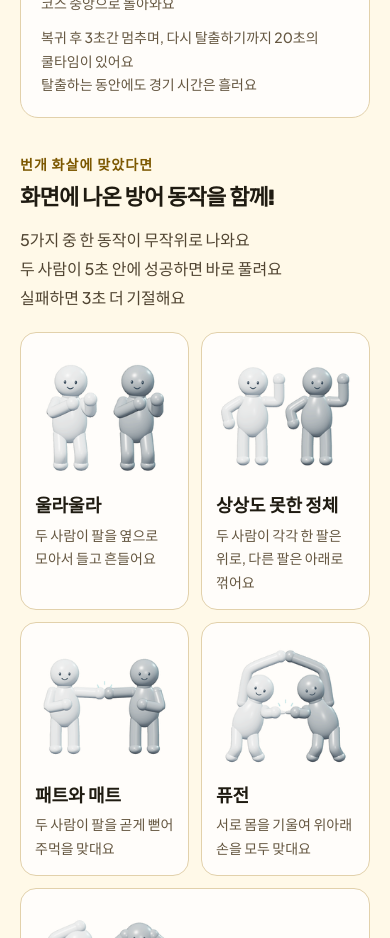
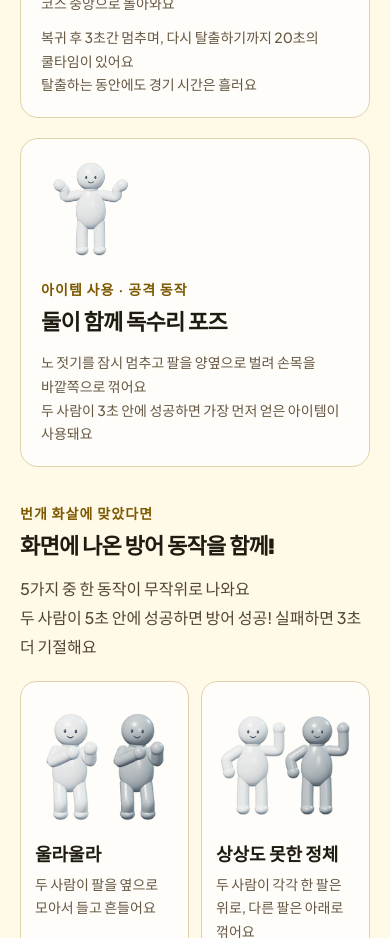
Before and after one commit to leeyeonho95/noddsaywebpage, a React (Vite) app: page / in a window 390 px wide. Shown: the part 6920-7858 px from the top of the page. Built offline with nearby package versions, Linux system fonts and the light colour scheme; no server answers; a web font is replaced by a local one.

Commit message:
feat: 독수리 포즈 안내와 번개 방어 문구 추가

```diff
--- a/src/components/MotionGuide.tsx
+++ b/src/components/MotionGuide.tsx
@@ -1,4 +1,5 @@
 import escapeX from '../assets/motions/01-escape-x-01.png'
+import eagle from '../assets/motions/09-eagle-01.png'
 import hula from '../assets/motions/11-hula-01.png'
 import surprise from '../assets/motions/12-surprise-01.png'
 import patmat from '../assets/motions/13-patmat-01.png'
@@ -54,12 +55,21 @@ export function MotionGuide() {
               <p><span>복귀 후 3초간 멈추며, 다시 탈출하기까지 20초의 쿨타임이 있어요</span><span>탈출하는 동안에도 경기 시간은 흘러요</span></p>
             </div>
           </div>
+
+          <div className="motion-item-use">
+            <MotionPose image={eagle} />
+            <div>
+              <p className="game-kicker">아이템 사용 · 공격 동작</p>
+              <h3 className="game-subheading">둘이 함께 독수리 포즈</h3>
+              <p><span>노 젓기를 잠시 멈추고 팔을 양옆으로 벌려 손목을 바깥쪽으로 꺾어요</span><span>두 사람이 3초 안에 성공하면 가장 먼저 얻은 아이템이 사용돼요</span></p>
+            </div>
+          </div>
         </div>
 
         <div className="motion-defense-heading">
           <p className="game-kicker">번개 화살에 맞았다면</p>
           <h3 className="game-subheading">화면에 나온 방어 동작을 함께!</h3>
-          <p className="game-copy"><span>5가지 중 한 동작이 무작위로 나와요</span><span>두 사람이 5초 안에 성공하면 바로 풀려요</span><span>실패하면 3초 더 기절해요</span></p>
+          <p className="game-copy"><span>5가지 중 한 동작이 무작위로 나와요</span><span>두 사람이 5초 안에 성공하면 방어 성공! 실패하면 3초 더 기절해요</span></p>
         </div>
         <ul className="motion-defense-list">
           {DEFENSES.map((defense) => (
--- a/src/index.css
+++ b/src/index.css
@@ -173,18 +173,19 @@
 
 .game-motions { border-block: 1px solid #eddfba; background: #fff9e8; }
 .motion-basics { display: grid; grid-template-columns: 1.1fr 1fr; gap: 20px; margin-top: 36px; }
-.motion-rowing, .motion-escape { min-width: 0; padding: 24px; border: 1px solid #e2d1ab; border-radius: 18px; background: #fffdfa; }
+.motion-rowing, .motion-escape, .motion-item-use { min-width: 0; padding: 24px; border: 1px solid #e2d1ab; border-radius: 18px; background: #fffdfa; }
 .motion-strokes { display: grid; grid-template-columns: repeat(2, minmax(0, 1fr)); gap: 12px; margin-top: 20px; }
 .motion-strokes > div { padding: 16px; border-radius: 12px; background: #fff2cf; }
 .motion-stroke-arrow { color: #805900; font-size: 28px; line-height: 1; }
 .motion-strokes h4, .motion-defense-list h4 { margin-top: 8px; font-size: 18px; font-weight: 700; line-height: 1.4; }
-.motion-strokes p, .motion-direction, .motion-escape p:not(.game-kicker), .motion-defense-list p { color: #655741; font-size: 14px; line-height: 1.7; }
+.motion-strokes p, .motion-direction, .motion-escape p:not(.game-kicker), .motion-item-use p:not(.game-kicker), .motion-defense-list p { color: #655741; font-size: 14px; line-height: 1.7; }
 .motion-strokes p { margin-top: 6px; }
 .motion-direction { margin-top: 16px; }
-.motion-direction span, .motion-escape p:not(.game-kicker) span, .motion-defense-heading .game-copy span { display: block; }
-.motion-escape { display: flex; align-items: center; gap: 20px; }
-.motion-escape .motion-pose { flex: none; width: 140px; }
-.motion-escape .game-subheading { margin: 8px 0 12px; }
+.motion-direction span, .motion-escape p:not(.game-kicker) span, .motion-item-use p:not(.game-kicker) span, .motion-defense-heading .game-copy span { display: block; }
+.motion-escape, .motion-item-use { display: flex; align-items: center; gap: 20px; }
+.motion-item-use { grid-column: 1 / -1; }
+.motion-escape .motion-pose, .motion-item-use .motion-pose { flex: none; width: 140px; }
+.motion-escape .game-subheading, .motion-item-use .game-subheading { margin: 8px 0 12px; }
 .motion-escape p + p { margin-top: 10px; }
 .motion-pose { display: block; width: 100%; aspect-ratio: 1; background-repeat: no-repeat; background-position: 66.666% 0; background-size: 400% 400%; }
 .motion-defense-heading { margin-top: 48px; }
@@ -337,9 +338,9 @@
   .feature-copy .game-copy { margin-top: 16px; }
   .feature-note { margin-top: 16px; }
   .motion-basics { margin-top: 28px; }
-  .motion-rowing, .motion-escape { padding: 20px; }
-  .motion-escape { align-items: start; flex-direction: column; }
-  .motion-escape .motion-pose { width: 100px; }
+  .motion-rowing, .motion-escape, .motion-item-use { padding: 20px; }
+  .motion-escape, .motion-item-use { align-items: start; flex-direction: column; }
+  .motion-escape .motion-pose, .motion-item-use .motion-pose { width: 100px; }
   .motion-defense-heading { margin-top: 36px; }
   .motion-defense-list { grid-template-columns: repeat(2, minmax(0, 1fr)); }
   .motion-defense-list li:last-child { grid-column: 1 / -1; display: flex; align-items: center; gap: 16px; }
```
Also changed, not shown: src/assets/motions/09-eagle-01.png (added).
